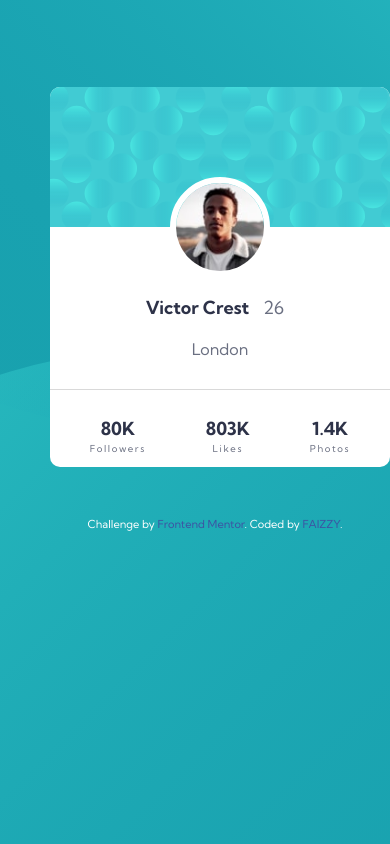
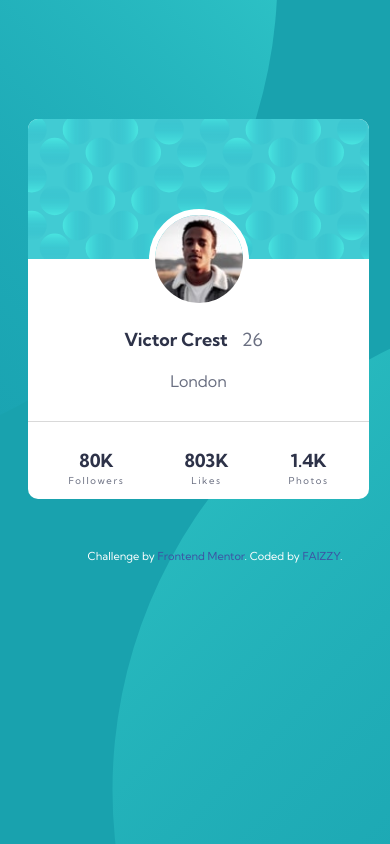
Before and after one commit to Faizzy/100-code-challenge, a plain HTML site: page Project_03_Profile-card-component/index.html in a window 390 px wide. Drawn offline with Linux system fonts and the light colour scheme.

Commit message:
Update style.css
Fixed issues in latest devices with width of 640px

```diff
--- a/Project_03_Profile-card-component/style.css
+++ b/Project_03_Profile-card-component/style.css
@@ -149,3 +149,18 @@ body {
         margin: 40px auto auto auto;
     }
 }
+
+@media screen and (max-width: 640px) {
+
+    body {
+        background: url(images/bg-pattern-top.svg) left -700px bottom 100px, url(images/bg-pattern-bottom.svg)right -700px top 300px;
+        background-repeat: no-repeat;
+        background-color: hsl(185, 75%, 39%);
+    }
+
+    .flex-items {
+        margin-right: 11%;
+        margin-top: 15%;
+    }
+
+}
```
